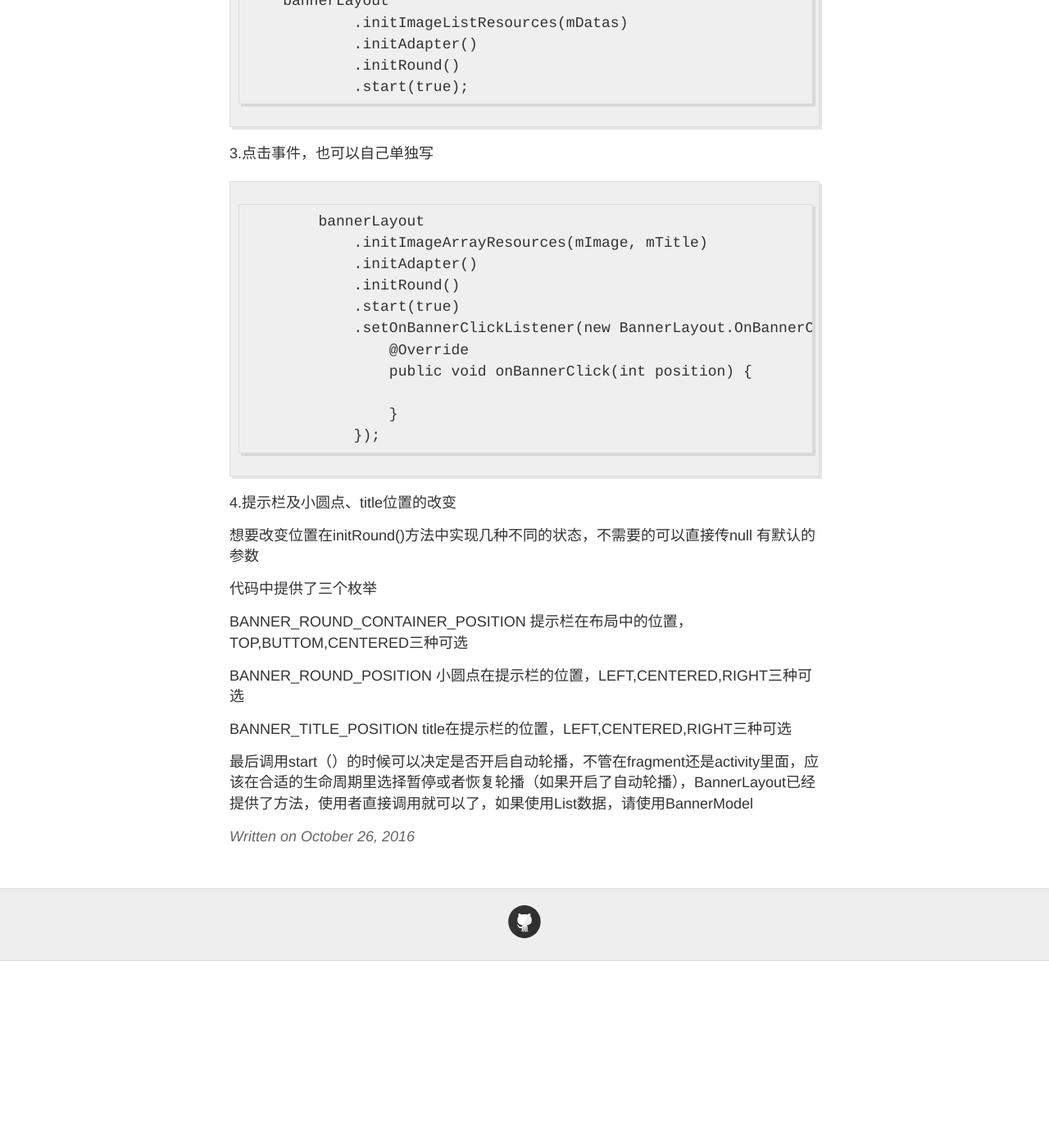
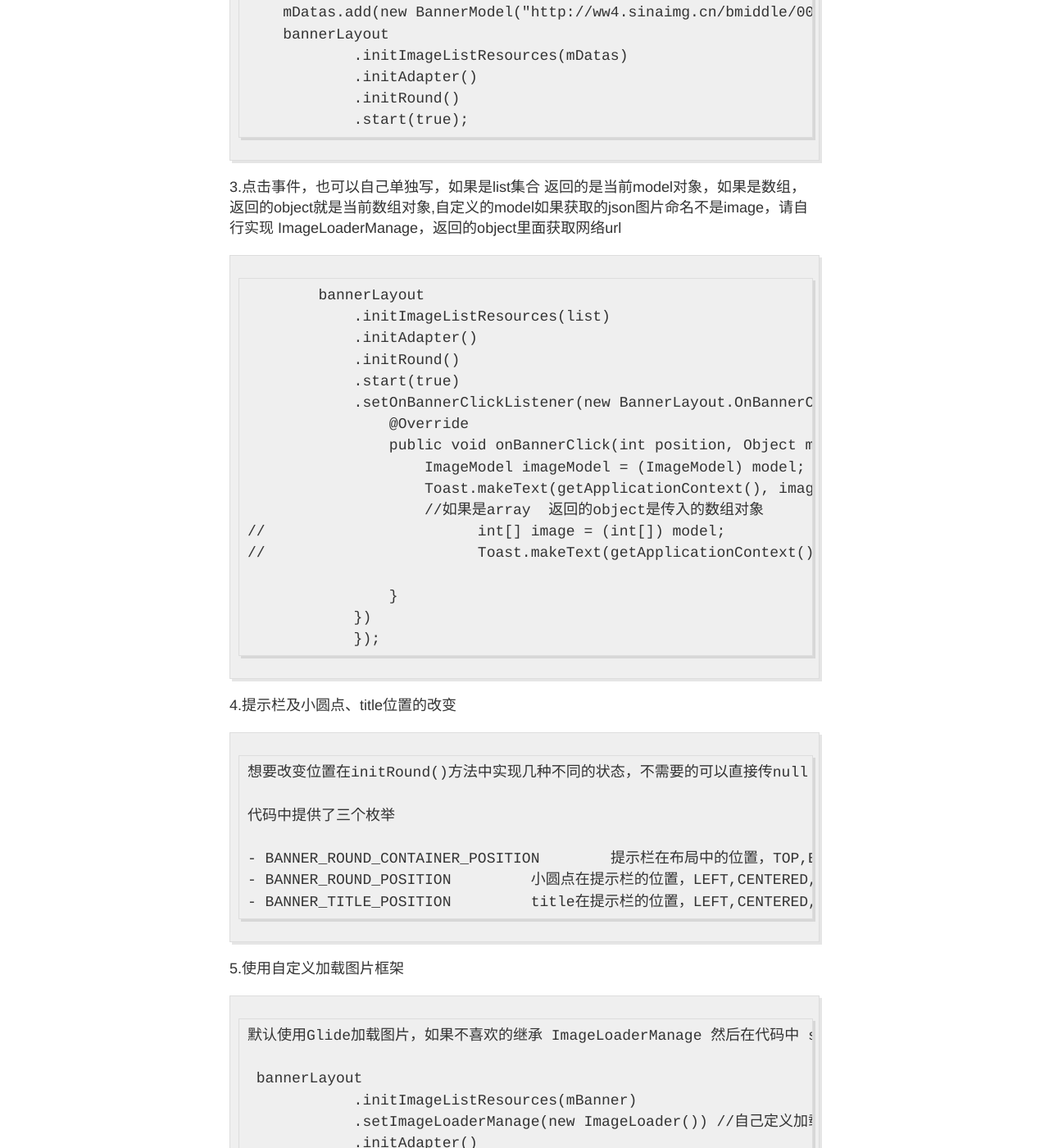
Before and after one commit to 7449/7449.github.io, a Jekyll site: the page built from _posts/2016-10-26-Android_BannerLayout.md, in a window 1280 px wide and 1400 px high, scrolled down 1829 px. Shown: the whole window at 82% size. Built offline with Jekyll 4.4.1, drawn with Linux system fonts in a browser that asks for light colours; before the commit the page ends 3001 px from its top, so only the background shows below that; some of the changed text lies outside the part shown.

Commit message:
update bannerlayout

```diff
--- a/_posts/2016-10-26-Android_BannerLayout.md
+++ b/_posts/2016-10-26-Android_BannerLayout.md
@@ -34,6 +34,8 @@
 
 - 支持选择暂停 恢复 轮播状态
 
+- 支持自定义提示栏
+
 
 使用效果
 
@@ -42,6 +44,7 @@
 
 
 基础使用方法
+
 
 1.数组方式
 
@@ -68,31 +71,98 @@
                 .initRound()
                 .start(true);
 
-3.点击事件，也可以自己单独写
+3.点击事件，也可以自己单独写，如果是list集合 返回的是当前model对象，如果是数组，返回的object就是当前数组对象,自定义的model如果获取的json图片命名不是image，请自行实现	ImageLoaderManage，返回的object里面获取网络url
+
 
 		bannerLayout
-                .initImageArrayResources(mImage, mTitle)
+                .initImageListResources(list)
                 .initAdapter()
                 .initRound()
                 .start(true)
                 .setOnBannerClickListener(new BannerLayout.OnBannerClickListener() {
                     @Override
-                    public void onBannerClick(int position) {
+                    public void onBannerClick(int position, Object model) {
+                        ImageModel imageModel = (ImageModel) model;
+                        Toast.makeText(getApplicationContext(), imageModel.getTestText(), Toast.LENGTH_SHORT).show();
+                        //如果是array  返回的object是传入的数组对象
+	//                        int[] image = (int[]) model;
+	//                        Toast.makeText(getApplicationContext(), image[position], Toast.LENGTH_SHORT).show();
 
                     }
+                })
                 });
 
 4.提示栏及小圆点、title位置的改变
 
-想要改变位置在initRound()方法中实现几种不同的状态，不需要的可以直接传null 有默认的参数
+	想要改变位置在initRound()方法中实现几种不同的状态，不需要的可以直接传null 有默认的参数
 
-代码中提供了三个枚举
+	代码中提供了三个枚举
 
-BANNER_ROUND_CONTAINER_POSITION 	 提示栏在布局中的位置，TOP,BUTTOM,CENTERED三种可选
-
-BANNER_ROUND_POSITION  	小圆点在提示栏的位置，LEFT,CENTERED,RIGHT三种可选
-
-BANNER_TITLE_POSITION  	title在提示栏的位置，LEFT,CENTERED,RIGHT三种可选
+	- BANNER_ROUND_CONTAINER_POSITION 	 提示栏在布局中的位置，TOP,BUTTOM,CENTERED三种可选
+	- BANNER_ROUND_POSITION  	小圆点在提示栏的位置，LEFT,CENTERED,RIGHT三种可选
+	- BANNER_TITLE_POSITION  	title在提示栏的位置，LEFT,CENTERED,RIGHT三种可选
 
 
-最后调用start（）的时候可以决定是否开启自动轮播，不管在fragment还是activity里面，应该在合适的生命周期里选择暂停或者恢复轮播（如果开启了自动轮播），BannerLayout已经提供了方法，使用者直接调用就可以了，如果使用List数据，请使用BannerModel
+
+
+5.使用自定义加载图片框架
+
+	默认使用Glide加载图片，如果不喜欢的继承 ImageLoaderManage 然后在代码中 setImageLoaderManage.
+
+	 bannerLayout
+                .initImageListResources(mBanner)
+                .setImageLoaderManage(new ImageLoader()) //自己定义加载图片的方式
+                .initAdapter()
+                .initRound(true, true, false)
+                .start(true);
+
+	Glide默认就算是本地的资源文件也可以加载，但是Picasso加载时不行，如果使用Picasso加载图片请把url强转成int类型，其他的没有试过。
+
+
+
+	    public class ImageLoader implements ImageLoaderManage {
+
+	        @Override
+	        public void display(Context context, ImageView imageView, Object url, Object model) {
+				//如果是list集合 返回的model就是当前Model对象，如果是数组，返回的model就是当前数组对象
+	            Picasso.with(context).load((int) url).placeholder(R.mipmap.ic_launcher).error(R.mipmap.ic_launcher).into(imageView);
+	        }
+	    }
+
+
+6.自定义提示栏
+
+>自定义提示栏不建议使用，为了简便才封装，如果使用自定义提示栏就违背初衷，所以没有什么能快速设置的功能请尽量提[lssues](https://github.com/7449/BannerLayoutSimple/issues),除非是非常奇葩的需求，再使用自定义提示栏吧
+
+        bannerLayout
+                .initImageListResources(mDatas)
+                .setTitleSetting(ContextCompat.getColor(this, R.color.colorPrimary), -1)
+                .addOnBannerPageChangeListener(new BannerOnPage())
+				.initPromptBar(new PromptBarView(getBaseContext())) //自定义提示栏view initAdapter之前调用生效
+                .initAdapter()
+                .start(true);
+
+     /**
+     * 接管viewpager的onPage方法
+     */
+    public class BannerOnPage implements BannerLayout.OnBannerPageChangeListener {
+
+        @Override
+        public void onPageScrolled(int position, float positionOffset, int positionOffsetPixels) {
+
+        }
+
+        @Override
+        public void onPageSelected(int position) {
+            Log.i(getClass().getSimpleName(), position + "");
+        }
+
+        @Override
+        public void onPageScrollStateChanged(int state) {
+
+        }
+    }
+
+
+
+>最后调用start（）的时候可以决定是否开启自动轮播，不管在fragment还是activity里面，应该在合适的生命周期里选择暂停或者恢复轮播（如果开启了自动轮播），BannerLayout已经提供了方法，使用者直接调用就可以了，如果使用List数据，请使用BannerModel
```
